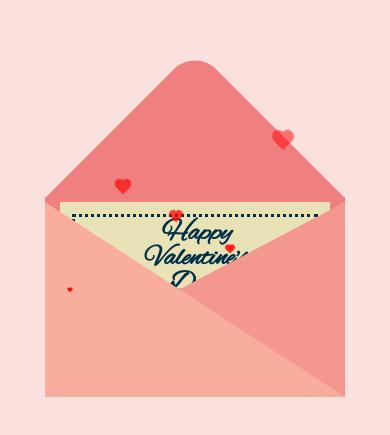
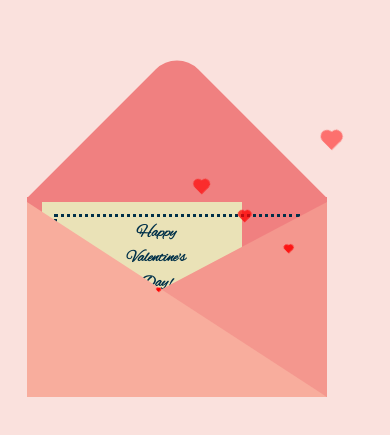
Before and after one commit to Kyutsukii/valentine.io, a plain HTML site: page index.html in a window 390 px wide. Shown: the part 163-598 px from the top of the page. Drawn offline with Linux system fonts and the light colour scheme.

Commit message:
Update style.css

```diff
--- a/css/style.css
+++ b/css/style.css
@@ -281,3 +281,34 @@ body {
 .button:hover {
     background-color: #f8ad9d;
 }
+
+@media only screen and (max-width: 768px) {
+    .container {
+        width: 90%; /* Mengurangi lebar container */
+    }
+
+    .valentines {
+        font-size: 14px; /* Mengurangi ukuran font */
+    }
+
+    .card {
+        width: 200px; /* Mengurangi lebar card */
+    }
+
+    .text {
+        font-size: 16px; /* Mengurangi ukuran font pada teks */
+    }
+
+    /* Mengatur tata letak elemen hearts untuk perangkat seluler */
+    .hearts {
+        position: absolute;
+        bottom: 20px;
+        left: 50%;
+        transform: translateX(-50%);
+    }
+
+    .hearts div {
+        display: inline-block;
+        margin: 0 5px;
+    }
+}
```
